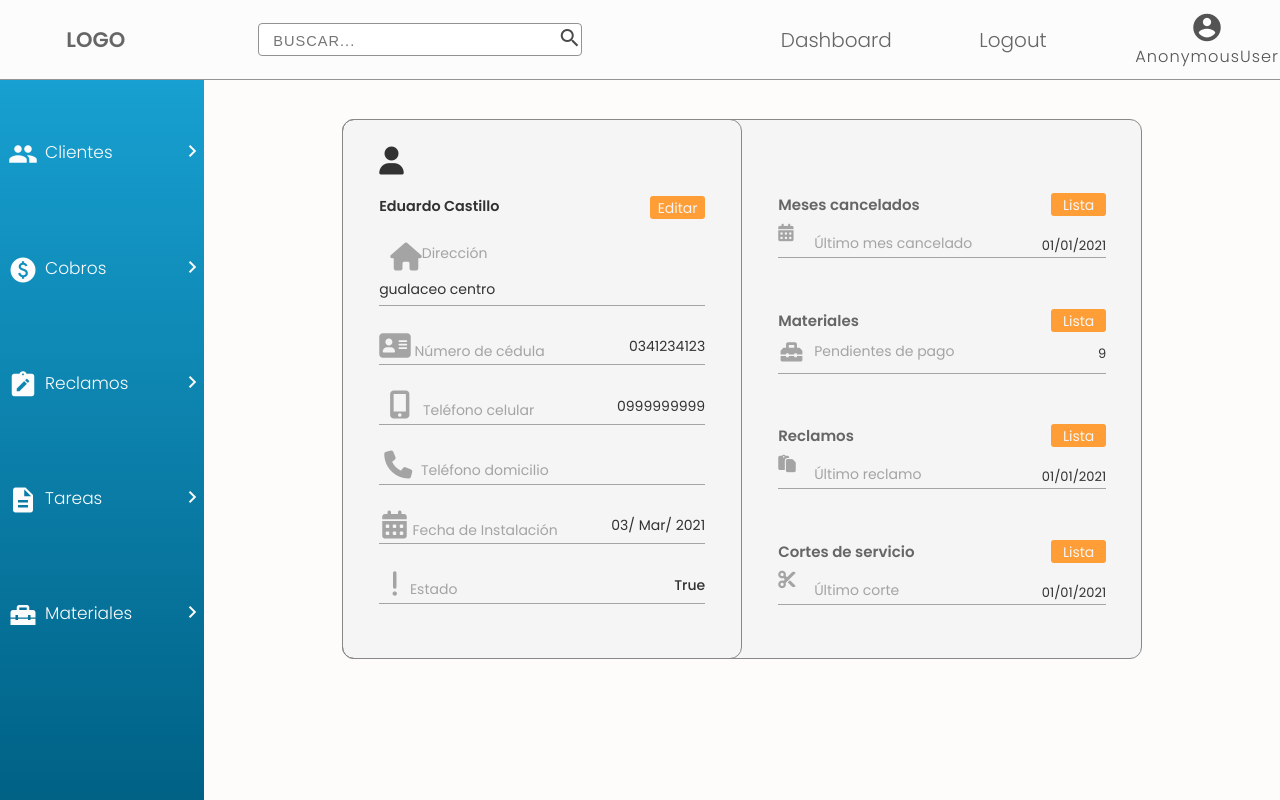
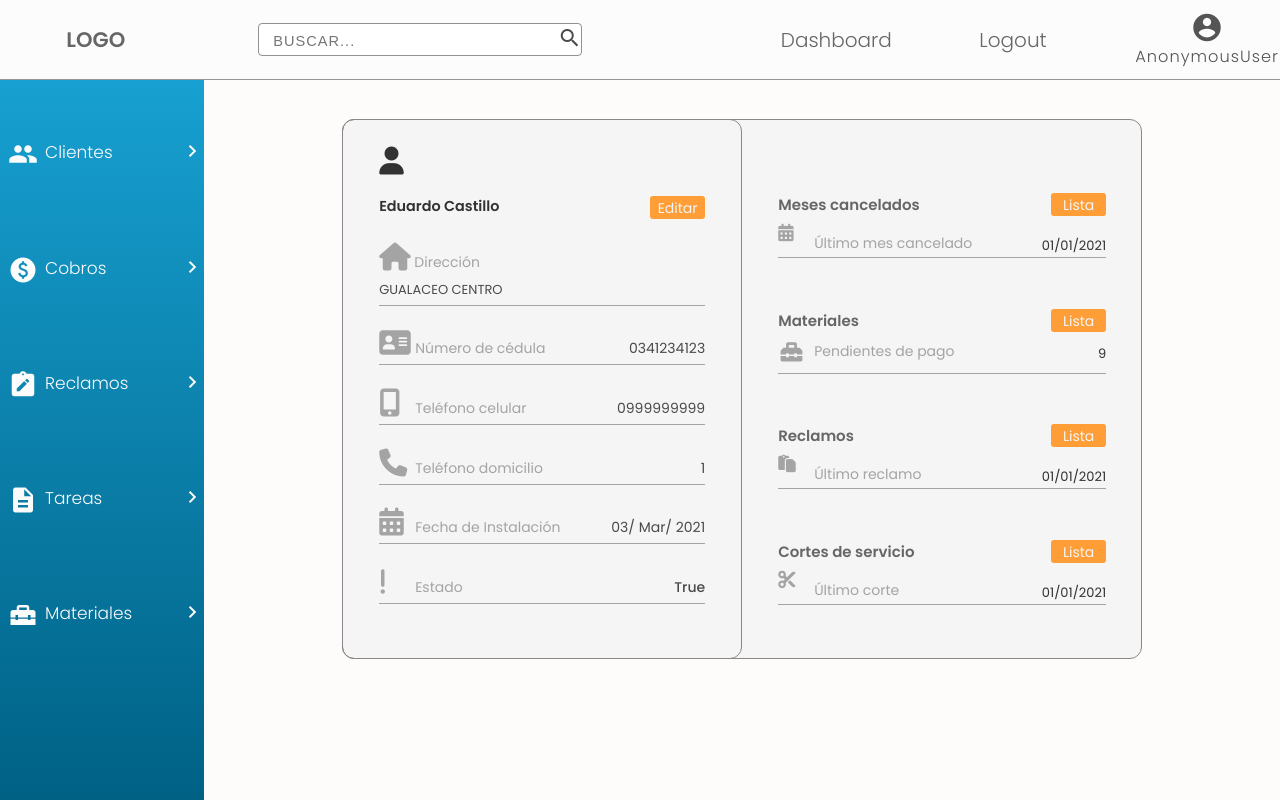
Before and after one commit to juanqui-art/empresa, a Django app: template templates/Clientes/info-cliente.html in a window 1280 px wide. Run offline with Django 3.2, Linux system fonts and the light colour scheme; the template is opened without the code that fills it: values that come from a table or form of the project are taken from there, others are empty; data comes from the database, SQL or seed files in the repository; both versions use the stored data as it was after the commit; parts of the project's set-up code (start-up, migrations or seed data) failed here and were passed over; some libraries are stand-ins or nearby versions.

Commit message:
Cambios en template info-cliente y su respetivo css

```diff
--- a/core/clientes/models.py
+++ b/core/clientes/models.py
@@ -13,6 +13,7 @@ class CommonInfoClientes(models.Model):
         'unique': 'El cliente con este número de cédula ya existe',
     })
     telefono_celular = models.CharField(max_length=10)
+    telefono_domicilio = models.CharField(max_length=10)
     address = models.CharField(max_length=100)
 
     def __str__(self):
--- a/static/home/home.css
+++ b/static/home/home.css
@@ -582,7 +582,6 @@ nav li a:hover:after {
     width: 100%;
     height: 3.5rem;
     color: #A4A4A4;
-
     display: flex;
     align-items: flex-start;
     justify-content: space-between;
@@ -593,14 +592,18 @@ nav li a:hover:after {
 
 .direccion p {
     width: 100%;
-    color: #333232;
+    color: #4c4b4b;
     padding-bottom: 0.24rem;
     border-bottom: 1px solid #A4A4A4;
-    font-size: 14px;
+    font-size: 13px;
 }
 
 .direccion .icon-title {
-    margin-left: 3px;
+    padding: 0;
+    width: 5.6rem;
+    display: flex;
+    justify-content: space-between;
+    align-items: baseline;
 }
 
 .field {
@@ -608,48 +611,58 @@ nav li a:hover:after {
     height: 2rem;
     display: flex;
     justify-content: space-between;
-    align-items: center;
+    align-items: baseline;
     border-bottom: 1px solid #A4A4A4;
     color: #A4A4A4;
 
 }
+.icon-title-info{
+    width: 66%;
+    display: flex;
+    justify-content: start;
+    align-items: baseline;
+
+}
+.icon-title-info i{
+    width: 2rem;
+}
 
 .field span.date {
-    color: #333232;
+    color: #4a4a4a;
 }
 
 
-.celular i {
-    margin-left: 10px;
-}
+/*.celular i {*/
+/*    margin-left: 10px;*/
+/*}*/
 
-.celular div span {
-    margin-left: 9px;
-}
+/*.celular div span {*/
+/*    margin-left: 9px;*/
+/*}*/
 
-.telefono-domicilio i {
-    margin-left: 5px;
-}
+/*.telefono-domicilio i {*/
+/*    margin-left: 5px;*/
+/*}*/
 
-.telefono-domicilio div span {
-    margin-left: 5px;
-}
+/*.telefono-domicilio div span {*/
+/*    margin-left: 5px;*/
+/*}*/
 
-.fecha-instalacion i {
-    margin-left: 3px;
-}
+/*.fecha-instalacion i {*/
+/*    margin-left: 3px;*/
+/*}*/
 
-.fecha-instalacion div span {
-    margin-left: 2px;
-}
+/*.fecha-instalacion div span {*/
+/*    margin-left: 2px;*/
+/*}*/
 
-.estado-cliente i {
-    margin-left: 12px;
-}
+/*.estado-cliente i {*/
+/*    margin-left: 12px;*/
+/*}*/
 
-.estado-cliente div span {
-    margin-left: 8px;
-}
+/*.estado-cliente div span {*/
+/*    margin-left: 8px;*/
+/*}*/
 
 .border-info-cliente-aditional {
     grid-area: 2 / 2 /3 / 4;
--- a/templates/Clientes/info-cliente.html
+++ b/templates/Clientes/info-cliente.html
@@ -19,11 +19,11 @@
                         <i class="fa fa-home fa-2x"></i>
                         <span class="date">Dirección</span>
                     </div>
-                    <p>{{ cliente.address}}</p>
+                    <p>{{ cliente.address|upper}}</p>
                 </div>
 
                 <div class="cedula field">
-                    <div>
+                    <div class="icon-title-info">
                         <i class="fa fa-address-card fa-2x"></i>
                         <span>Número de cédula</span>
                     </div>
@@ -31,7 +31,7 @@
                 </div>
 
                 <div class="celular field">
-                    <div>
+                    <div class="icon-title-info">
                         <i class="fa fa-mobile fa-2x"></i>
                         <span>Teléfono celular</span>
                     </div>
@@ -39,15 +39,15 @@
                 </div>
 
                 <div class="telefono-domicilio field">
-                    <div>
+                    <div class="icon-title-info">
                         <i class="fa fa-phone fa-2x"></i>
                         <span>Teléfono domicilio</span>
                     </div>
-                    <span class="date"></span>
+                    <span class="date">{{ cliente.telefono_domicilio }}</span>
                 </div>
 
                 <div class="fecha-instalacion field">
-                    <div>
+                    <div class="icon-title-info">
                         <i class="fa fa-calendar fa-2x"></i>
                         <span>Fecha de Instalación</span>
                     </div>
@@ -55,7 +55,7 @@
                 </div>
 
                 <div class="estado-cliente field">
-                    <div>
+                    <div class="icon-title-info">
                         <i class="fa fa-exclamation fa-2x"></i>
                         <span>Estado</span>
                     </div>
```
Also changed, not shown: core/clientes/migrations/0003_auto_20210311_1102.py (added), db.sqlite3.
